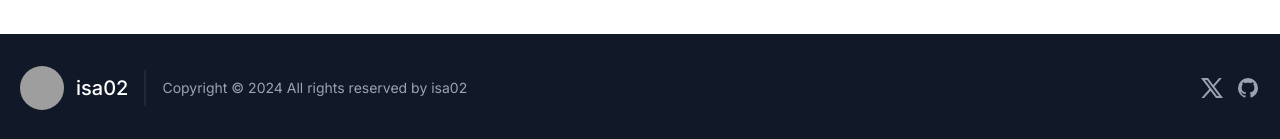
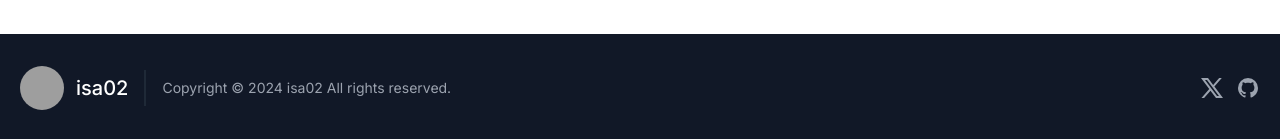
Before and after one commit to 02isa26/02isa26.github.io, a Next.js app: page / in a window 1280 px wide. Shown: the part 2161-2300 px from the top of the page. Built offline with nearby package versions, Linux system fonts and the light colour scheme; grey boxes are pictures that could not be loaded.

Commit message:
Edit sentence

```diff
--- a/src/app/_components/footer.tsx
+++ b/src/app/_components/footer.tsx
@@ -13,7 +13,7 @@ export function Footer() {
                     <span className="ml-3 text-xl">isa02</span>
                 </a>
                 <p className="text-sm text-gray-400 sm:ml-4 sm:pl-4 sm:border-l-2 sm:border-gray-800 sm:py-2 sm:mt-0 mt-4">
-                    Copyright © 2024 All rights reserved by isa02
+                    Copyright © 2024 isa02 All rights reserved.
                 </p>
                 <span className="inline-flex sm:ml-auto sm:mt-0 mt-4 justify-center sm:justify-start">
                     <a className="ml-3 text-gray-400">
```
